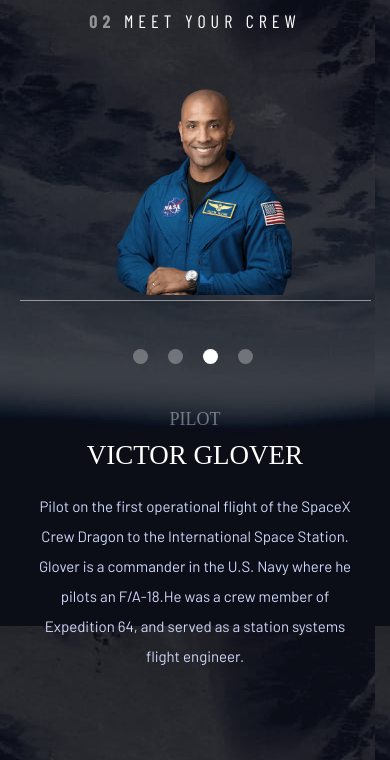
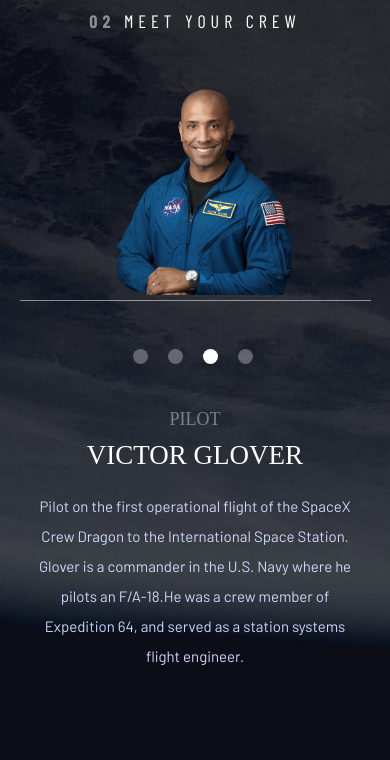
Before and after one commit to Martinsadepoju4/projects, a plain HTML site: page starter-code/crew-pilot.html in a window 390 px wide. Shown: the part 84-844 px from the top of the page. Drawn offline with nearby package versions, Linux system fonts and the light colour scheme; a web font is replaced by a local one.

Commit message:
Update crew.css

```diff
--- a/starter-code/css/crew.css
+++ b/starter-code/css/crew.css
@@ -193,7 +193,7 @@ ul {
 
 @media (max-width:450px) {
   body {
-    background-image: url("../assets/crew/background-crew-mobile.jpg");
+    background-image: url("../assets/crew/background-crew-tablet.jpg");
     margin: 5%;
   }
 
```
